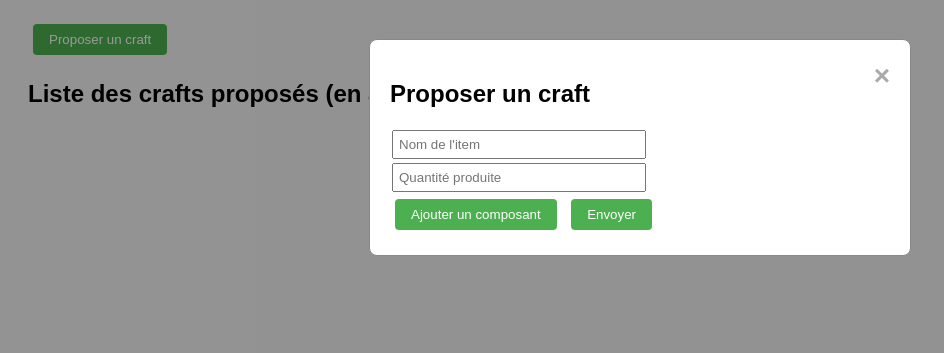
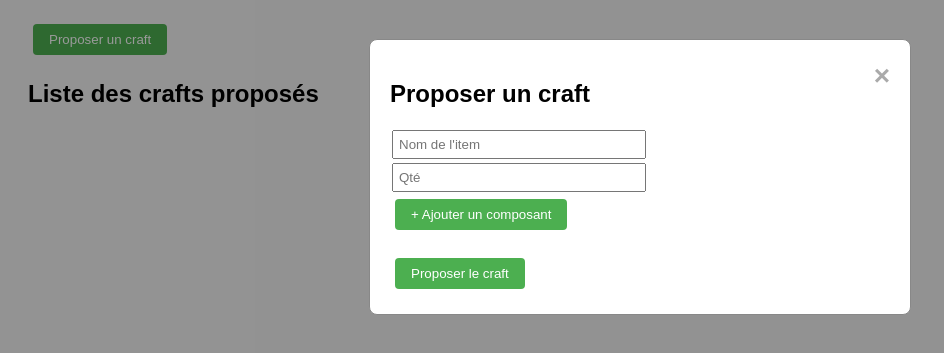
Before and after one commit to SavantFou3003/CraftCalculatorV2, a plain HTML site: page index.html in a window 1280 px wide. Both pictures are taken after a click on the button "Proposer un craft". Shown: the part 89-442 px from the top of the page, without its empty margins (0-944 px from the left). Drawn offline with Linux system fonts and the light colour scheme.

Commit message:
Update index.html

```diff
--- a/index.html
+++ b/index.html
@@ -3,15 +3,13 @@
 <head>
   <meta charset="UTF-8" />
   <meta name="viewport" content="width=device-width, initial-scale=1.0">
-  <title>Craft Calculator</title>
+  <title>Craft Calculator Avancé</title>
   <link rel="stylesheet" href="style.css">
 </head>
 <body>
   <h1>Craft Calculator</h1>
-
   <button onclick="openCraftModal()">Proposer un craft</button>
-
-  <h2>Liste des crafts proposés (en attente)</h2>
+  <h2>Liste des crafts proposés</h2>
   <ul id="pendingCraftsList"></ul>
 
   <!-- Modal -->
@@ -19,11 +17,17 @@
     <div class="modal-content">
       <span class="close" onclick="closeCraftModal()">&times;</span>
       <h2>Proposer un craft</h2>
-      <input type="text" id="newItemName" placeholder="Nom de l'item">
-      <input type="number" id="newItemQty" placeholder="Quantité produite">
+
+      <div>
+        <input type="text" id="newItemName" placeholder="Nom de l'item">
+        <input type="number" id="newItemQty" placeholder="Qté">
+      </div>
+
       <div id="components"></div>
-      <button onclick="addComponent()">Ajouter un composant</button>
-      <button onclick="proposeCraft()">Envoyer</button>
+      <button onclick="addComponent()">+ Ajouter un composant</button>
+
+      <br><br>
+      <button onclick="proposeCraft()">Proposer le craft</button>
     </div>
   </div>
 
```
